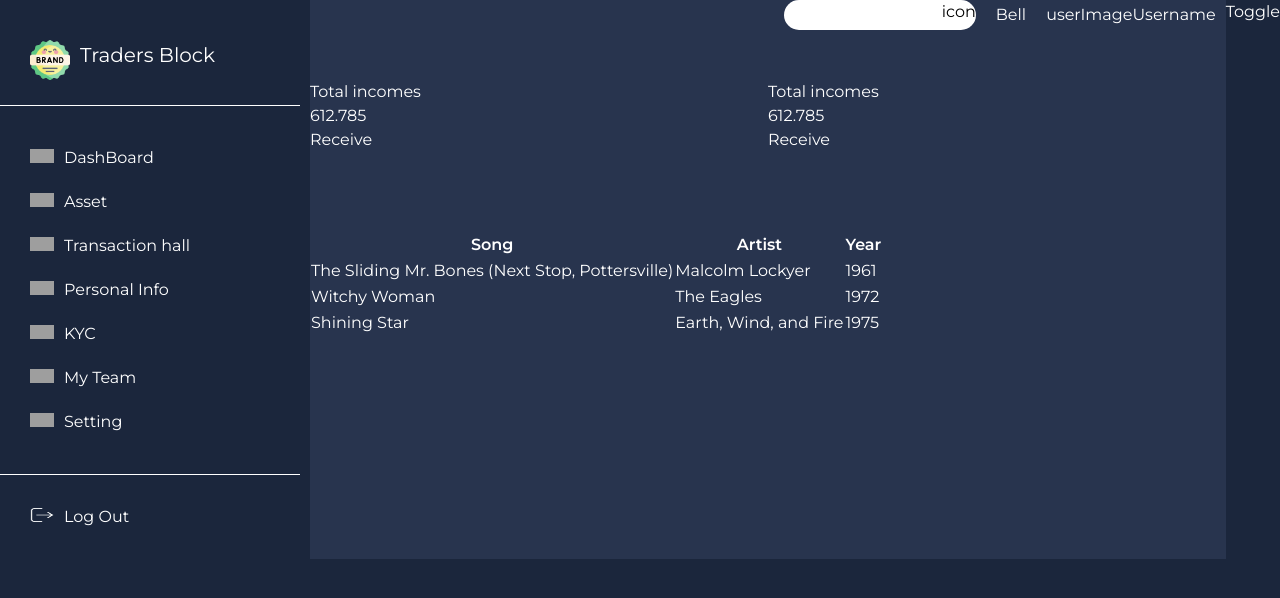
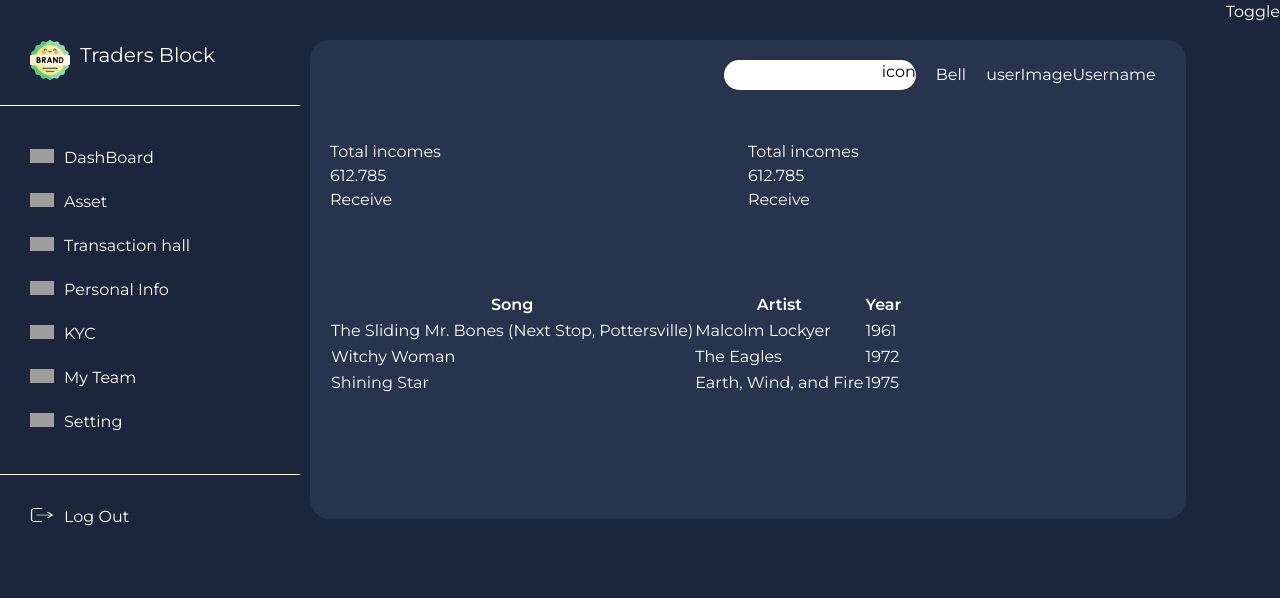
Before and after one commit to that-it-nerd/traders-block, a Next.js app: page / in a window 1280 px wide. Shown: the top 598 px of the page. Built offline with nearby package versions, Linux system fonts and the light colour scheme; grey boxes are pictures that could not be loaded.

Commit message:
homescreen

```diff
--- a/components/HeroScreen/heroScreen.module.scss
+++ b/components/HeroScreen/heroScreen.module.scss
@@ -1,5 +1,8 @@
 .heroScreen {
+  margin: 40px 40px 40px 0 !important;
   width: 90%;
+  border-radius: 20px;
+  padding: 20px;
   background-color: var(--darkSecondary);
   .nav_bar {
     float: right;
```
